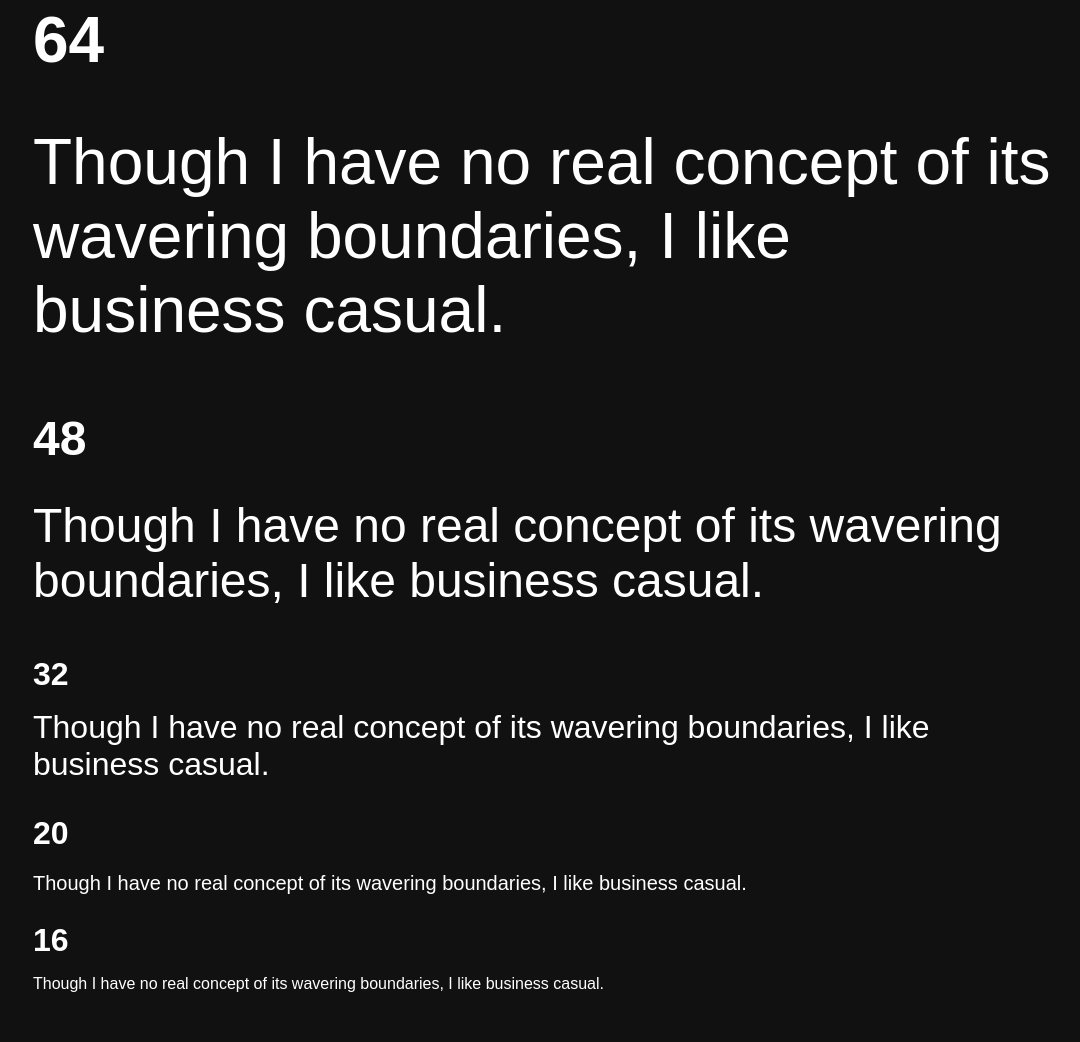
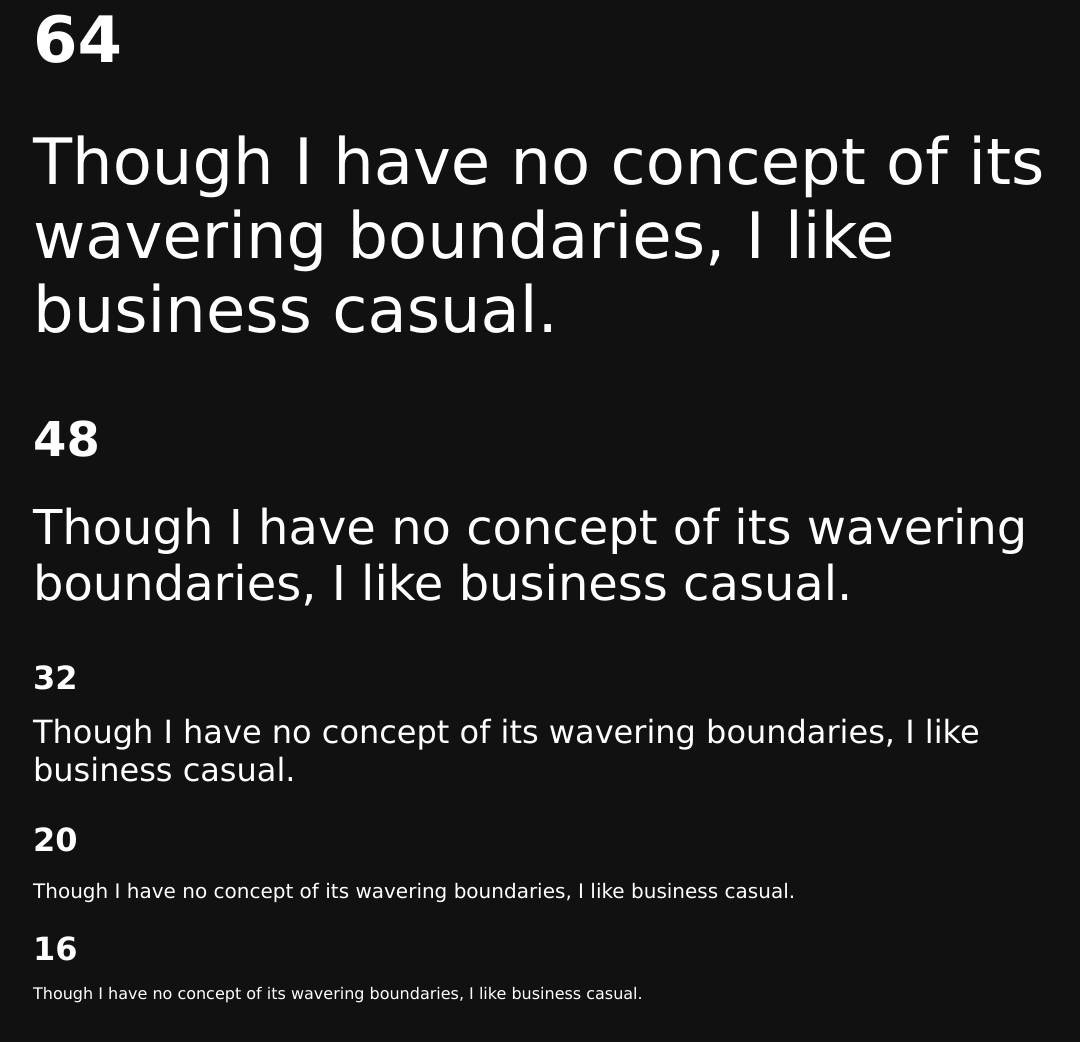
Before and after one commit to sndsgn/type-scale, a website: page index.html in a window 1280 px wide. Shown: the part 280-1322 px from the top of the page, without its empty margins (95-1175 px from the left). Drawn offline with Linux system fonts and the light colour scheme.

Commit message:
Modified paragraph copy.

```diff
--- a/index.html
+++ b/index.html
@@ -18,21 +18,21 @@
       <h1 class="f32 title tac pam">type-scale</h1>
     </header>
 
-    <section class="bg-black white pas pal-ns pax-l">
+    <section class="bg-black white pas pal-ns pax-l ff-Lucida">
       <h1 class="f64 mb3 mt0">64</h1>
-      <p class="f64 mt0">Though I have no real concept of its wavering boundaries, I like business casual.</p>
+      <p class="f64 mt0">Though I have no concept of its wavering boundaries, I like business casual.</p>
 
       <h1 class="f48 mb2">48</h1>
-      <p class="f48 mt0">Though I have no real concept of its wavering boundaries, I like business casual.</p>
+      <p class="f48 mt0">Though I have no concept of its wavering boundaries, I like business casual.</p>
 
       <h1 class="f32 mb1">32</h1>
-      <p class="f32 mt0">Though I have no real concept of its wavering boundaries, I like business casual.</p>
+      <p class="f32 mt0">Though I have no concept of its wavering boundaries, I like business casual.</p>
 
       <h1 class="f32 mb1">20</h1>
-      <p class="f20">Though I have no real concept of its wavering boundaries, I like business casual.</p>
+      <p class="f20">Though I have no concept of its wavering boundaries, I like business casual.</p>
 
       <h1 class="f32 mb1">16</h1>
-      <p class="f16">Though I have no real concept of its wavering boundaries, I like business casual.</p>
+      <p class="f16">Though I have no concept of its wavering boundaries, I like business casual.</p>
 
     </main>
   </section>
```
